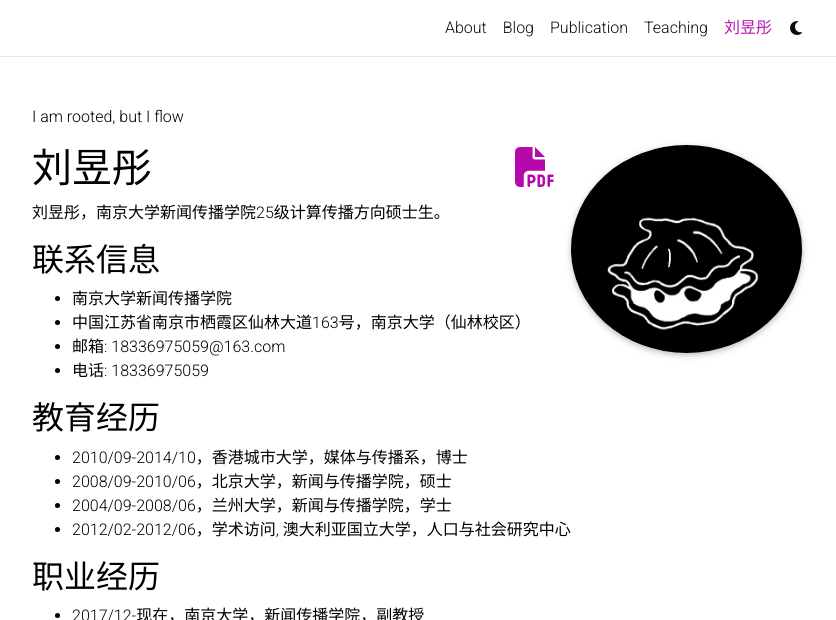
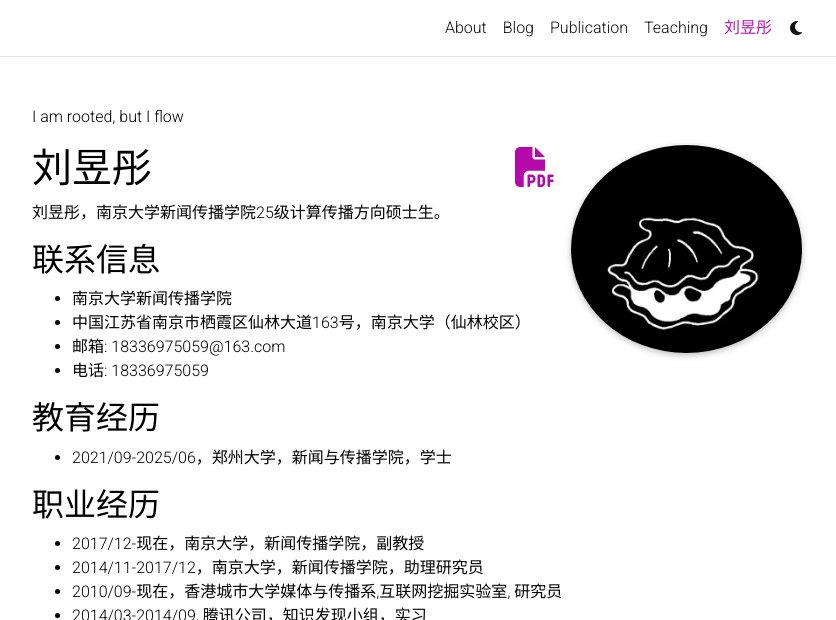
Before and after one commit to liuyutong028/liuyutong028.github.io, a Jekyll site: the page built from _pages/中文.md, in a window 1280 px wide and 900 px high, cut to the strip 0-620 px from the top of the window. Shown: the whole strip, without its empty margins (223-1059 px from the left). Built offline with Jekyll 4.4.1, drawn with Linux system fonts in a browser that asks for light colours; full-size pictures stand in for the smaller copies a plugin makes; comment, search, counter and statistics services are not loaded; a style sheet for code colours, icons or effects is not loaded.

Commit message:
Update 中文.md

```diff
--- a/_pages/中文.md
+++ b/_pages/中文.md
@@ -32,10 +32,8 @@
 
 
 ## 教育经历
-- 2010/09-2014/10，香港城市大学，媒体与传播系，博士
-- 2008/09-2010/06，北京大学，新闻与传播学院，硕士
-- 2004/09-2008/06，兰州大学，新闻与传播学院，学士
-- 2012/02-2012/06，学术访问, 澳大利亚国立大学，人口与社会研究中心
+- 2021/09-2025/06，郑州大学，新闻与传播学院，学士
+
 
 ## 职业经历
 - 2017/12-现在，南京大学，新闻传播学院，副教授
```
